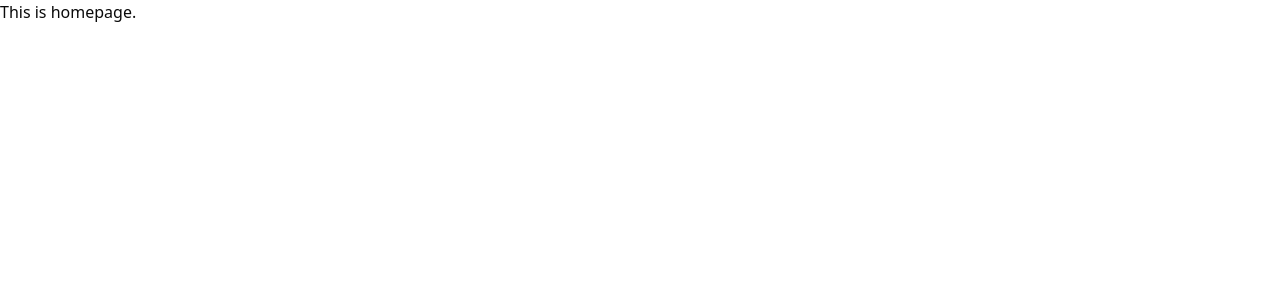
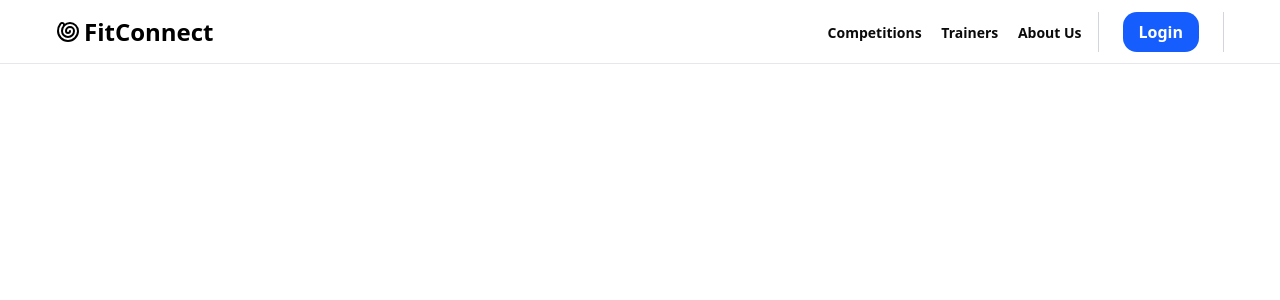
Before and after one commit to Praveenkumar02023/fit-connect, a React (Vite) app in the folder frontend/: page / in a window 1280 px wide. Shown: the top 300 px of the page. Built offline with nearby package versions, Linux system fonts and the light colour scheme.

Commit message:
feat:add navbar component in landing page.

```diff
--- a/frontend/package.json
+++ b/frontend/package.json
@@ -14,6 +14,7 @@
     "@tailwindcss/vite": "^4.1.11",
     "class-variance-authority": "^0.7.1",
     "clsx": "^2.1.1",
+    "lucide": "^0.525.0",
     "lucide-react": "^0.525.0",
     "react": "^19.1.0",
     "react-dom": "^19.1.0",
--- a/frontend/src/components/Home.jsx
+++ b/frontend/src/components/Home.jsx
@@ -1,8 +1,30 @@
-import React from 'react'
+
+import {Shell} from "lucide-react"
+import NavbarLink from './Navbar/textComponent'
+import Button from "./ui/Button"
 
 const Home = () => {
   return (
-    <div>This is homepage.</div>
+    <div className='h-screen w-screen'>
+
+      <div className='px-14 items-center h-16 w-full  border-b border-gray-200 flex justify-between ' >
+        <div className='flex justify-center items-center text-black font-bold text-2xl ' >
+          {<Shell />}
+          <h1 className='ml-1' >FitConnect</h1>
+        </div>
+        <div className='flex  gap-x-2 justify-center items-center' >
+          <div>
+            <NavbarLink text={" Competitions "} to={"/signin"} />
+            <NavbarLink text={" Trainers "} to={"/signin"} />
+            <NavbarLink text={" About Us "} to={"/about"} />
+          </div>
+          <div className=" h-full w-fit px-6 border-x border-gray-300" >
+            <Button className="rounded-full text-md font-semibold " >Login</Button>
+          </div>
+        </div>
+      </div>
+
+    </div>
   )
 }
 
--- /dev/null
+++ b/frontend/src/components/Navbar/TextComponent.jsx
@@ -0,0 +1,12 @@
+
+import {Link} from "react-router-dom"
+const NavbarLink = ({text,to}) => {
+  return (
+    <Link to={to} className='h-7 font-semibold text-sm p-2 rounded-4xl w-fit  hover:bg-gray-100/90' >
+        {text}
+    </Link>
+
+  )
+}
+
+export default NavbarLink
--- a/frontend/src/components/Signin.jsx
+++ b/frontend/src/components/Signin.jsx
@@ -25,7 +25,7 @@ const Signin = () => {
       </div>
 
 
-      <div className="relative bg-white shadow-lg rounded-2xl h-[45%] w-[25%] flex flex-col items-center justify-start py-6 px-4 z-10">
+      <div className="relative bg-white shadow-lg rounded-2xl h-60vh w-[25%] flex flex-col items-center justify-start py-6 px-4 z-10">
         <h1 className="text-2xl font-semibold text-center w-full mb-4">
           Sign In to your account
         </h1>
--- a/frontend/src/components/Signup.jsx
+++ b/frontend/src/components/Signup.jsx
@@ -12,12 +12,12 @@ const Signup = () => {
     const email = emailRef.current.value;
     const password = passwordRef.current.value;
     console.log('Signup Info:', { name, email, password });
-    // Add signup logic here
+
   };
 
   return (
     <div className="relative h-screen w-screen flex items-center justify-center bg-gradient-to-br from-cyan-100 via-blue-50 to-violet-100">
-      {/* Background blobs */}
+
       <div className="h-full w-full absolute inset-0">
         <div className="absolute bottom-40 right-20 h-24 w-24 rounded-full bg-pink-300 blur-2xl animate-pulse"></div>
         <div className="absolute bottom-40 left-40 h-48 w-48 rounded-full bg-green-200 blur-2xl animate-pulse"></div>
@@ -25,13 +25,13 @@ const Signup = () => {
         <div className="absolute top-40 left-20 h-24 w-24 rounded-full bg-amber-300 blur-2xl animate-pulse"></div>
       </div>
 
-      {/* Signup card */}
-      <div className="relative bg-white shadow-lg rounded-2xl h-[55%] w-[25%] flex flex-col items-center justify-start py-6 px-4 z-10">
+
+      <div className="relative bg-white shadow-lg rounded-2xl h-55vh w-[25%] flex flex-col items-center justify-start py-6 px-4 z-10">
         <h1 className="text-2xl font-semibold text-center w-full mb-4">
           Create your account
         </h1>
 
-        {/* Name */}
+
         <div className="w-[80%] mb-4">
           <label className="text-sm flex items-center gap-1 mb-1">
             <User className="size-4" /> Name
@@ -44,7 +44,7 @@ const Signup = () => {
           />
         </div>
 
-        {/* Email */}
+
         <div className="w-[80%] mb-4">
           <label className="text-sm flex items-center gap-1 mb-1">
             <Mail className="size-4" /> Email
@@ -57,7 +57,7 @@ const Signup = () => {
           />
         </div>
 
-        {/* Password */}
+
         <div className="w-[80%] mb-4">
           <label className="text-sm flex items-center gap-1 mb-1">
             <KeyRoundIcon className="size-4" /> Password
--- /dev/null
+++ b/frontend/src/components/ui/Button.jsx
@@ -0,0 +1,46 @@
+import React from 'react';
+
+const Button = ({
+  children,
+  onClick,
+  variant = 'default',
+  size = 'md',
+  disabled = false,
+  className = '',
+}) => {
+  let variantClasses = '';
+  if (variant === 'default') {
+    variantClasses = 'bg-blue-600 text-white hover:bg-blue-700';
+  } else if (variant === 'outline') {
+    variantClasses = 'border border-blue-600 text-blue-600 hover:bg-blue-50';
+  } else if (variant === 'ghost') {
+    variantClasses = 'text-blue-600 hover:bg-blue-100';
+  } else if (variant === 'destructive') {
+    variantClasses = 'bg-red-600 text-white hover:bg-red-700';
+  }
+
+  let sizeClasses = '';
+  if (size === 'sm') {
+    sizeClasses = 'px-3 py-1 text-sm';
+  } else if (size === 'md') {
+    sizeClasses = 'px-4 py-2 text-base';
+  } else if (size === 'lg') {
+    sizeClasses = 'px-6 py-3 text-lg';
+  }
+
+  const disabledClasses = disabled ? 'opacity-50 cursor-not-allowed' : '';
+
+  const allClasses = `rounded-xl font-medium transition-all focus:outline-none focus:ring-2 focus:ring-offset-2 ${variantClasses} ${sizeClasses} ${disabledClasses} ${className}`;
+
+  return (
+    <button
+      className={allClasses}
+      onClick={onClick}
+      disabled={disabled}
+    >
+      {children}
+    </button>
+  );
+};
+
+export default Button;
```
Also changed, not shown: 1 other file (tests, documents, lock files or other folders).
